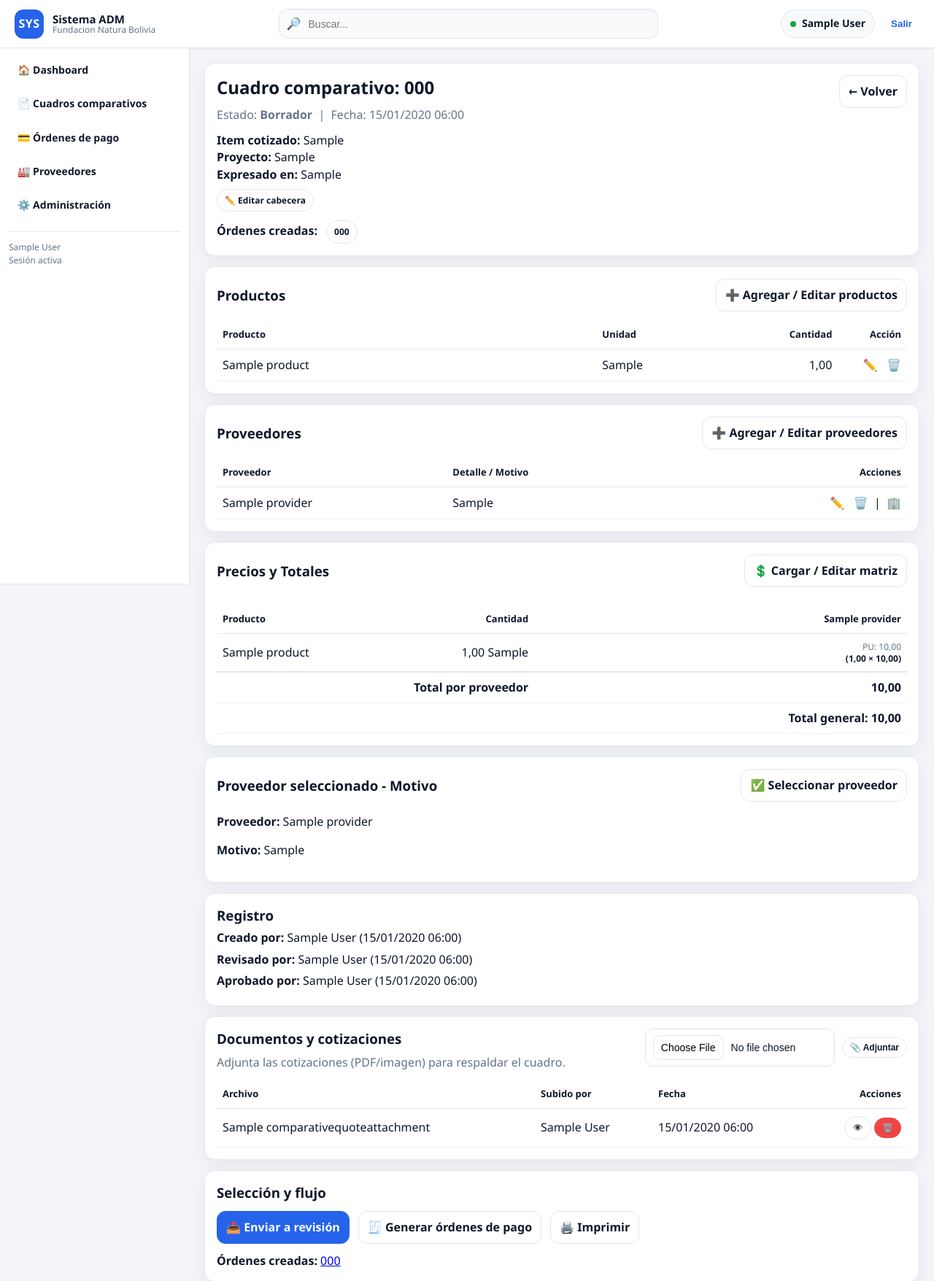
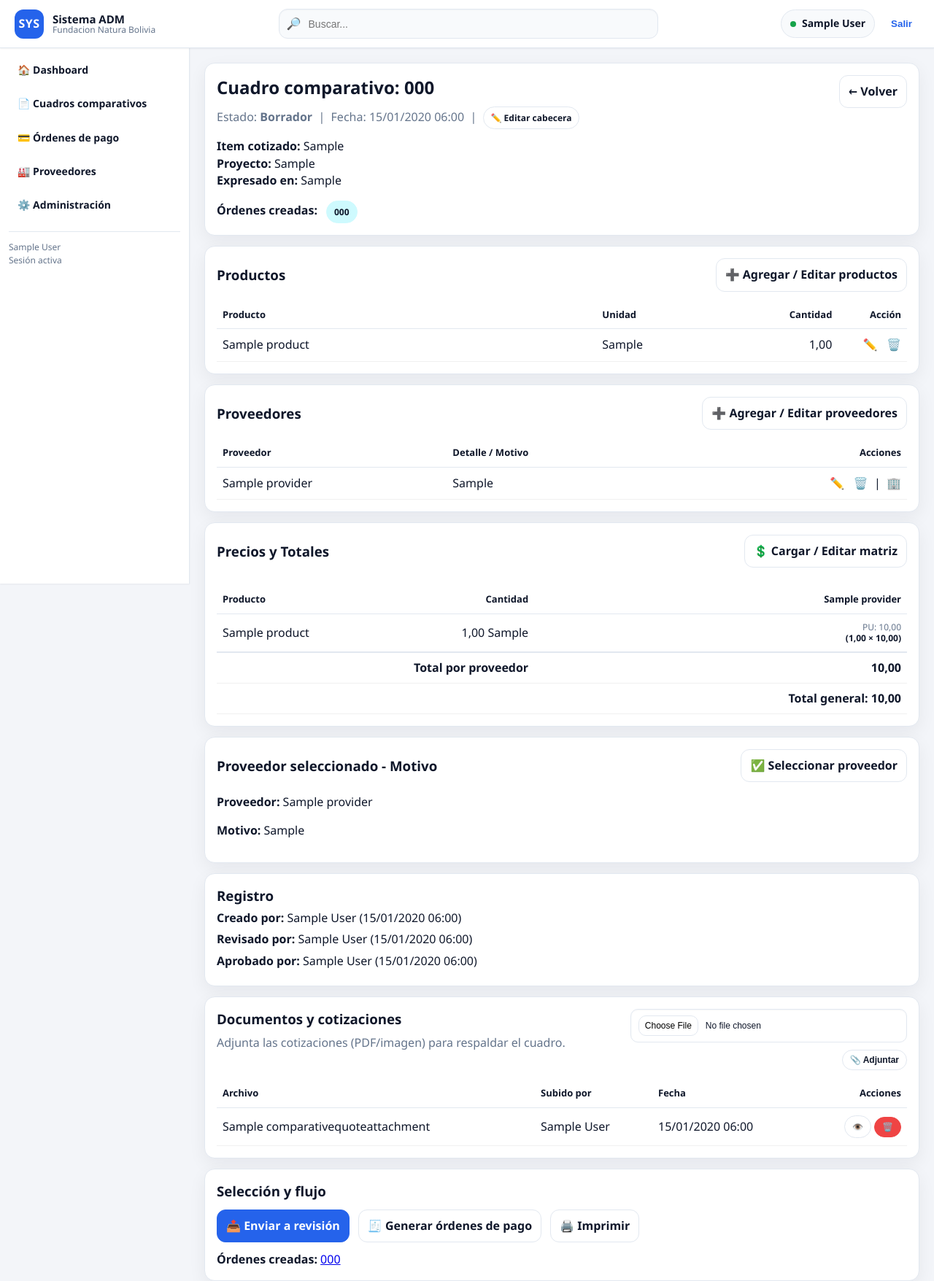
Before and after one commit to hectorisrael87/fundacion_sys, a Django app: page /cuadros/1/ in a window 1280 px wide. Shown: the top 1756 px of the page at 73% size. Run offline with Django 5.2, Linux system fonts and the light colour scheme; a user stored in the database is signed in; tables that the repository leaves empty hold one stand-in row (values such as "Sample post").

Commit message:
diseñocc_detail

```diff
--- a/src/static/css/app.css
+++ b/src/static/css/app.css
@@ -681,8 +681,41 @@ body{
 .control-cell{ width:160px; }
 
 .inline-form{ display:inline; }
-.file-actions{ gap:10px; align-items:center; }
-.file-actions .control{ width:260px; }
+
+/* ==== Adjuntos: alineación input file + botón ==== */
+.file-actions{
+  display:flex;
+  gap:10px;
+  align-items:center;
+  justify-content:flex-end;
+  flex-wrap:wrap;
+}
+
+.file-actions .control-file{
+  flex: 1 1 320px;      /* crece y baja si no hay espacio */
+  min-width: 260px;
+  max-width: 520px;
+  width: auto;          /* evita que se “fije” */
+}
+
+.file-actions .btn{
+  white-space: nowrap;  /* evita que “Adjuntar” se parta */
+}
+
+/* Mobile: input ocupa todo el ancho, botón se acomoda */
+@media (max-width: 640px){
+  .file-actions{
+    align-items:stretch;
+    justify-content:flex-start;
+  }
+  .file-actions .control-file{
+    min-width: 100%;
+    max-width: 100%;
+  }
+}
+
+
+
 
 /* ==== Links clean (tables) ==== */
 .link-plain{
@@ -701,17 +734,39 @@ body{
   border-radius: 10px;
   width: 320px;
   background: #fff;
+  font-size: 12px; /* ✅ más chico para que no se vea apretado */
 }
 
 .control-file::file-selector-button{
   border: 1px solid var(--line);
   background: #fff;
-  padding: 8px 10px;
+  padding: 6px 8px;     /* ✅ más compacto */
   border-radius: 10px;
   cursor: pointer;
   margin-right: 10px;
+  font-size: 12px;      /* ✅ más chico */
 }
 
 .control-file::file-selector-button:hover{
   background: rgba(15,23,42,.04);
 }
+
+/* en filas de adjuntos (header derecho) */
+.file-actions{
+  gap:10px;
+  align-items:center;
+  flex-wrap:wrap;
+}
+.file-actions .control-file{
+  width: 280px; /* ✅ evita que se “apriete” el texto */
+}
+
+/* botón suave para "Órdenes creadas" */
+.btn-softcyan{
+  background: #CEFAFE;
+  border-color: #CEFAFE;
+  color: var(--text);
+}
+.btn-softcyan:hover{
+  filter: brightness(.98);
+}
--- a/src/templates/procurement/cc_detail.html
+++ b/src/templates/procurement/cc_detail.html
@@ -15,40 +15,40 @@
       <div class="muted mt-sm">
         Estado: <b>{{ cc.get_estado_display }}</b>
         &nbsp;|&nbsp; Fecha: {{ cc.creado_en|date:"d/m/Y H:i" }}
+
+        {% if not cc_bloqueado %}
+          {% if user.is_superuser or is_reviewer or cc.creado_por_id == user.id %}
+            &nbsp;|&nbsp;
+            <a class="btn btn-ghost btn-sm" href="{% url 'cc_edit_header' cc.pk %}">✏️ Editar cabecera</a>
+          {% endif %}
+        {% endif %}
       </div>
 
       {% if cc_bloqueado %}
-        <div class="muted" style="margin-top:8px;">🔒 Edición bloqueada.</div>
+        <div class="muted mt-sm">🔒 Edición bloqueada.</div>
       {% endif %}
 
       <div class="mt-md">
         <div><b>Item cotizado:</b> {{ cc.item_cotizado }}</div>
         <div><b>Proyecto:</b> {{ cc.proyecto }}</div>
         <div><b>Expresado en:</b> {{ cc.expresado_en }}</div>
-
-          {% if not cc_bloqueado %}
-            {% if user.is_superuser or is_reviewer or cc.creado_por_id == user.id %}
-              <div class="mt-sm">
-                <a class="btn btn-ghost btn-sm" href="{% url 'cc_edit_header' cc.pk %}">✏️ Editar cabecera</a>
-              </div>
-            {% endif %}
-          {% endif %}
-
       </div>
 
-        <div style="margin-top:12px;">
+      <div class="mt-md hstack">
         <b>Órdenes creadas:</b>
+
         {% if ordenes %}
-            <span style="display:inline-flex; gap:8px; flex-wrap:wrap; margin-left:8px;">
+          <span class="hstack mt-xs">
             {% for op in ordenes %}
-                <a class="btn btn-ghost btn-sm" href="{% url 'op_detail' op.id %}">{{ op.number }}</a>
+              <a class="btn btn-sm btn-softcyan" href="{% url 'op_detail' op.id %}">
+                {{ op.number }}
+              </a>
             {% endfor %}
           </span>
         {% else %}
-            Ninguna
+          <span class="muted">Ninguna</span>
         {% endif %}
       </div>
-
     </div>
 
     <div class="hstack">
@@ -56,6 +56,7 @@
     </div>
   </div>
 </div>
+
 
   <!-- 2) PRODUCTOS -->
   <div class="card">
```
Lines whose indentation alone changed are shown as unchanged.
